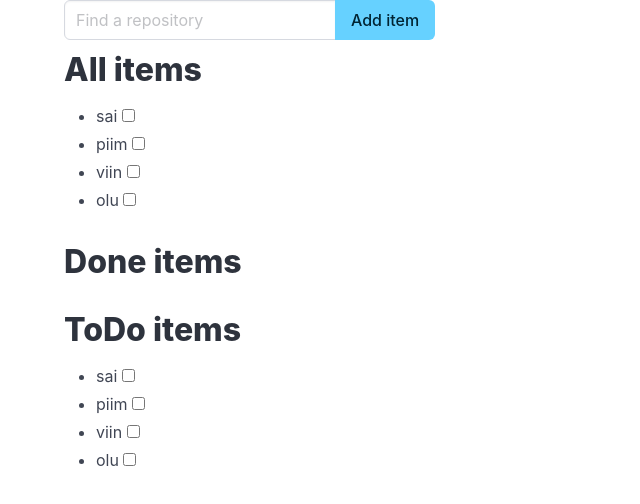
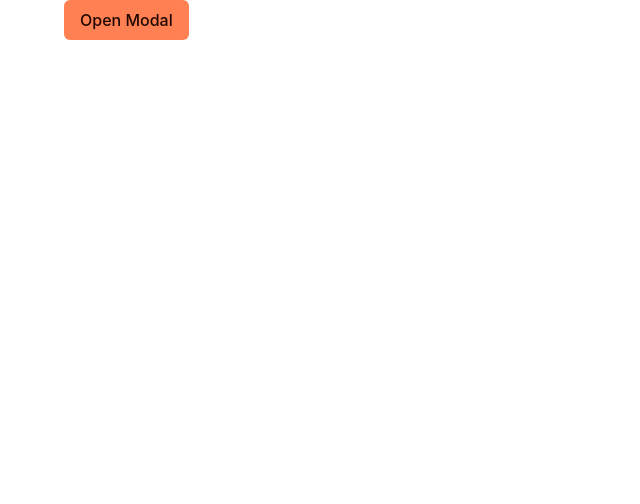
Before and after one commit to tonu-tartust/ta24alearnnode, a Vue app: page / in a window 1280 px wide. Shown: the top 504 px of the page, without its empty margins (0-640 px from the left). Built offline with nearby package versions, Linux system fonts and the light colour scheme.

Commit message:
Add modal

```diff
--- a/src/App.vue
+++ b/src/App.vue
@@ -1,47 +1,18 @@
 <script setup>
-import { computed, ref } from 'vue';
-import ItemList from './ItemList.vue';
-let i = 1;
-let items = ref([
-  {id: i++, text: 'sai', isDone: false},
-  {id: i++, text: 'piim', isDone: false},
-  {id: i++, text: 'viin',  isDone: false},
-  {id: i++, text: 'olu', isDone: false},
-  ]);
-let newItem = ref('');
 
-let doneItems = computed(() => items.value.filter(i => i.isDone));
-let toDoItems = computed(() => items.value.filter(i => !i.isDone));
+import {ref} from 'vue';
+import Modal from './Components/Modal.vue';
 
-function add(){
-  if (newItem.value.trim() !== '') {
-     items.value.push({id: i++, text: newItem.value.trim(), isDone: false});
-  }
-  newItem.value = '';
-}
+let modal1Active = ref(false);
+
 </script>
+<template>
 
+  <div class="container">
+    <button class="button is-primary" @click="modal1Active=true">Open Modal</button>
 
-<template>
-  <div class="container">
-      <div class="field has-addons">
-      <div class="control">
-        <input class="input" type="text" placeholder="Find a repository" v-model="newItem"  @keypress.enter="add">
-      </div>
-      <div class="control">
-        <button class="button is-info" @click="add">
-          Add item
-        </button>
-      </div>
-    </div>
-    <div class="content">
-      <ItemList :items="items"  title="All items"></ItemList>
-      <ItemList :items="doneItems" title="Done items"></ItemList>
-      <ItemList :items="toDoItems" title="ToDo items"></ItemList>
-
-    </div>
+    <Modal :active="modal1Active" @close="modal1Active=false"></Modal>
   </div>
-
 </template>
 
 <style></style>
--- /dev/null
+++ b/src/Components/Modal.vue
@@ -0,0 +1,17 @@
+<script setup>
+  defineProps(['active']);
+</script>
+
+<template>
+
+ <div class="modal" :class="{'is-active': active}">
+      <div class="modal-background" @click="$emit('close')"></div>
+        <div class="modal-content">
+          <p class="image is-4by3">
+            <img src="https://bulma.io/assets/images/placeholders/1280x960.png" alt="">
+          </p>
+      </div>
+      <button class="modal-close is-large" aria-label="close" @click="$emit('close')"></button>
+   </div>
+
+</template>
```
Also changed, not shown: src/Components/ItemList.vue (added, +47 -0 lines).
